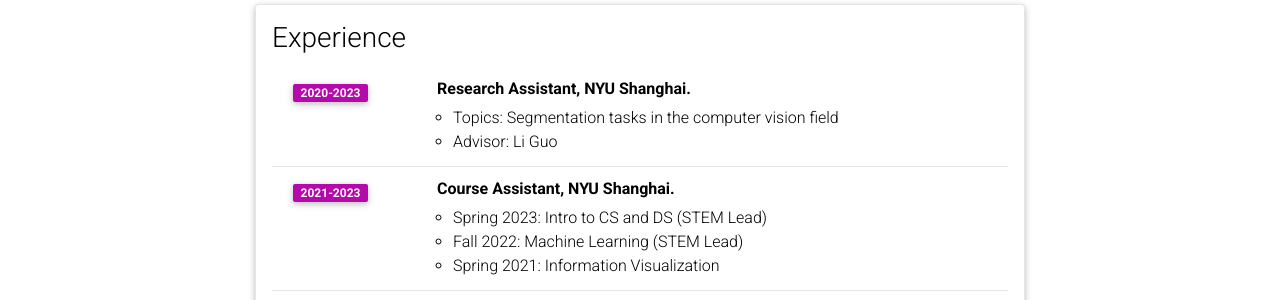
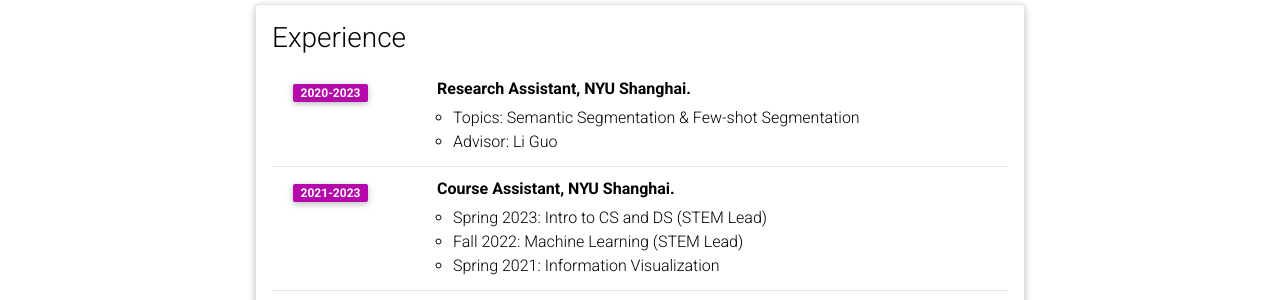
Before and after one commit to hmdliu/hmdliu.github.io, a Jekyll site: the page built from _pages/cv.md, in a window 1280 px wide and 900 px high, scrolled down 428 px. Shown: the part 152-452 px from the top of the window. Built offline with Jekyll 4.4.1, drawn with Linux system fonts in a browser that asks for light colours; comment, search, counter and statistics services are not loaded; a style sheet for code colours, icons or effects is not loaded.

```diff
--- a/_bibliography/papers.bib
+++ b/_bibliography/papers.bib
@@ -23,7 +23,7 @@
 }
 
 @article{guo2023towards,
-  title={Towards Personalized Prompt-Model Retrieval for Generative Recommendation},
+  title={GEMRec: Towards Generative Model Recommendation},
   author={Guo, Yuanhe and Liu, Haoming and Wen, Hongyi},
   journal={arXiv preprint arXiv:2308.02205},
   year={2023},
--- a/_data/cv.yml
+++ b/_data/cv.yml
@@ -21,7 +21,7 @@
     - title: Research Assistant, NYU Shanghai.
       year: 2020-2023
       description:
-        - "Topics: Segmentation tasks in the computer vision field"
+        - "Topics: Semantic Segmentation & Few-shot Segmentation"
         - "Advisor: Li Guo"
     - title: Course Assistant, NYU Shanghai.
       year: 2021-2023
```
